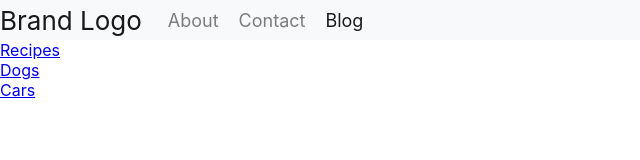
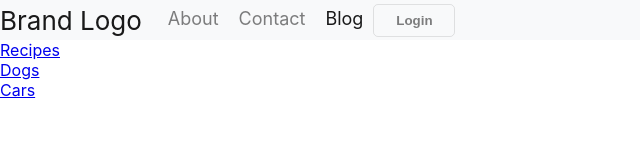
Before and after one commit to Barna-Molnar/react-router-dom-projekt, a React (Create React App) app: page /blog in a window 1280 px wide. Shown: the top 160 px of the page, without its empty margins (0-640 px from the left). Built offline with nearby package versions, Linux system fonts and the light colour scheme.

Commit message:
create Context for FakeAuth

```diff
--- a/src/App.css
+++ b/src/App.css
@@ -18,12 +18,15 @@ nav {
 }
 
 button {
+  width: 3.5rem;
   border: solid 1px gray;
   text-decoration: none;
   background-color: transparent;
   border-color: rgba(0, 0, 0, 0.1);
   color: rgba(0, 0, 0, 0.5);
-  padding: 5px 12px;
+  padding: 8px 12px;
+  font-weight: 800;
+  border-radius: 5px;
 }
 
 .link {
--- a/src/App.js
+++ b/src/App.js
@@ -5,8 +5,10 @@ import Contact from './Components/Contact';
 import Home from './Components/Home';
 import { BrowserRouter, Route, Switch } from 'react-router-dom';
 import NavBar from './Components/NavBar';
+import AuthContextprovider from './context/AuthContext';
 function App() {
   return (
+    <AuthContextprovider>
       <BrowserRouter>
         <NavBar />
         <Switch>
@@ -16,6 +18,7 @@ function App() {
           <Route path="/blog" component={Blog} />
         </Switch>
       </BrowserRouter>
+    </AuthContextprovider>
   );
 }
 
--- a/src/Components/Blog.jsx
+++ b/src/Components/Blog.jsx
@@ -7,7 +7,6 @@ import Recipes from './Recipes';
 function Blog() {
   let { path, url } = useRouteMatch();
 
-  console.log(path, url);
   return (
     <div>
       <ul>
--- a/src/Components/NavBar.jsx
+++ b/src/Components/NavBar.jsx
@@ -1,7 +1,10 @@
-import React from 'react';
+import React, { useContext } from 'react';
 import { NavLink } from 'react-router-dom';
+import { AuthContext } from '../context/AuthContext';
 
 function NavBar() {
+  const { isLoggedIn, setIsLoggedIn } = useContext(AuthContext);
+
   return (
     <nav>
       <NavLink activeClassName="selected-page" className="logo" to="/">
@@ -17,22 +20,11 @@ function NavBar() {
         <NavLink className="link" to="/blog" activeClassName="selected-page">
           Blog
         </NavLink>
+        <button onClick={() => setIsLoggedIn(!isLoggedIn)}>
+          {isLoggedIn ? 'Logout' : 'Login'}
+        </button>
       </div>
     </nav>
-    // <ul>
-    //   <li>
-    //     <Link to="/">Home</Link>
-    //   </li>
-    //   <li>
-    //     <Link to="/about">About</Link>
-    //   </li>
-    //   <li>
-    //     <Link to="/contact">Contact</Link>
-    //   </li>
-    //   <li>
-    //     <Link to="/blog">Blog</Link>
-    //   </li>
-    // </ul>
   );
 }
 
--- /dev/null
+++ b/src/context/AuthContext.js
@@ -0,0 +1,18 @@
+import React, { useState, createContext } from "react"
+
+
+export const AuthContext = createContext()
+
+const AuthContextprovider = (props) => {
+    const [isLoggedIn, setIsLoggedIn] = useState(false)
+
+    return (
+        <AuthContext.Provider value={{ isLoggedIn, setIsLoggedIn }}>
+            {props.children}
+        </AuthContext.Provider >
+    )
+
+
+}
+
+export default AuthContextprovider
```
Lines whose indentation alone changed are shown as unchanged.
